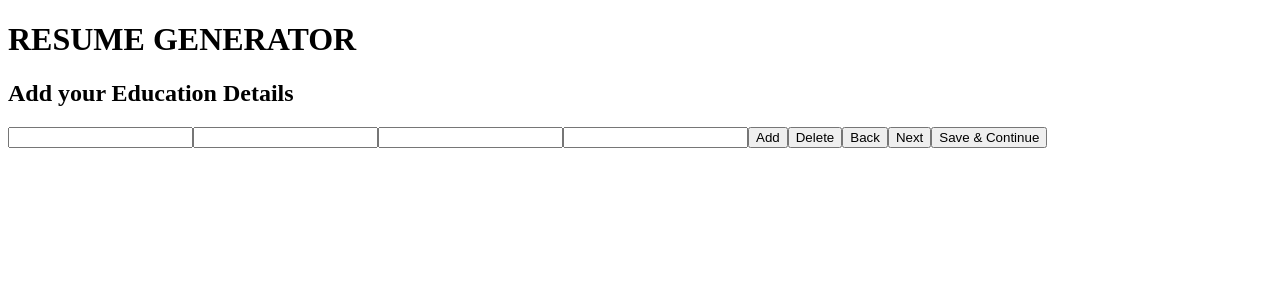
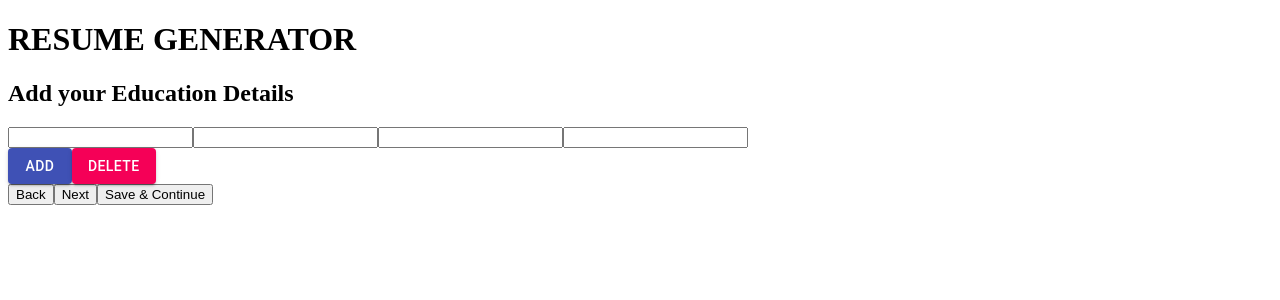
Before and after one commit to acciojob/resume-builder-tarun8053, a React app: page / in a window 1280 px wide. Both pictures are taken after a click on the button "Next". Shown: the top 300 px of the page. Built offline with nearby package versions, Linux system fonts and the light colour scheme.

Commit message:
Update Education.js

```diff
--- a/src/components/Education.js
+++ b/src/components/Education.js
@@ -1,9 +1,15 @@
 import React, { useState } from "react";
 import { useDispatch } from "react-redux";
+import { Button } from "@material-ui/core";
 
 export default function Education() {
   const dispatch = useDispatch();
-  const [edu, setEdu] = useState({});
+  const [edu, setEdu] = useState({
+    courseName: "",
+    completionYear: "",
+    college: "",
+    percentage: "",
+  });
 
   const addEdu = () => {
     if (
@@ -18,15 +24,49 @@ export default function Education() {
 
   return (
     <>
-    <h2>Add your Education Details</h2>
+      <h2>Add your Education Details</h2>
 
-      <input name="courseName" onChange={e=>setEdu({...edu,courseName:e.target.value})}/>
-      <input name="completionYear" onChange={e=>setEdu({...edu,completionYear:e.target.value})}/>
-      <input name="college" onChange={e=>setEdu({...edu,college:e.target.value})}/>
-      <input name="percentage" onChange={e=>setEdu({...edu,percentage:e.target.value})}/>
+      <input
+        name="courseName"
+        value={edu.courseName}
+        onChange={(e) => setEdu({ ...edu, courseName: e.target.value })}
+      />
+      <input
+        name="completionYear"
+        value={edu.completionYear}
+        onChange={(e) => setEdu({ ...edu, completionYear: e.target.value })}
+      />
+      <input
+        name="college"
+        value={edu.college}
+        onChange={(e) => setEdu({ ...edu, college: e.target.value })}
+      />
+      <input
+        name="percentage"
+        value={edu.percentage}
+        onChange={(e) => setEdu({ ...edu, percentage: e.target.value })}
+      />
 
-      <button id="add_education" onClick={addEdu}>Add</button>
-      <button id="delete" onClick={()=>dispatch({type:"DEL_EDU"})}>Delete</button>
+      {/* Footer class test expects */}
+      <div className="makeStyles-footer-15">
+        <Button
+          variant="contained"
+          color="primary"
+          id="add_education"
+          onClick={addEdu}
+        >
+          Add
+        </Button>
+
+        <Button
+          variant="contained"
+          color="secondary"
+          id="delete"
+          onClick={() => dispatch({ type: "DEL_EDU" })}
+        >
+          Delete
+        </Button>
+      </div>
     </>
   );
 }
```
